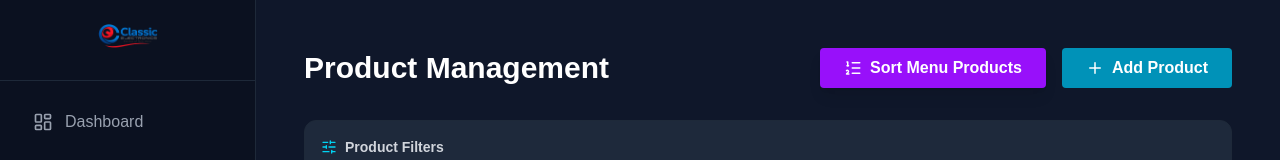
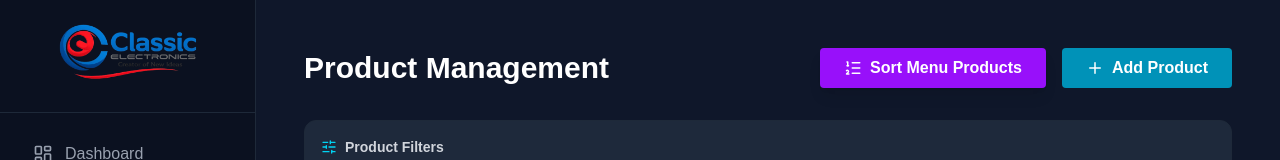
Before and after one commit to theclassictowers-arch/ClassicElectronics-Frontend, a Next.js app: page /admin/products in a window 1280 px wide. Shown: the top 160 px of the page. Built offline with nearby package versions, Linux system fonts and the light colour scheme; no server answers; sample sign-in values are in the browser's storage.

Commit message:
set logo admin side fix

```diff
--- a/src/app/admin/layout.tsx
+++ b/src/app/admin/layout.tsx
@@ -46,7 +46,7 @@ const AdminLayout = ({ children }: { children: React.ReactNode }) => {
             {/* Sidebar */}
             <aside className="w-64 bg-[#0b1120] border-r border-gray-800 flex flex-col fixed h-full">
                 <div className="p-6 border-b border-gray-800 text-center">
-                    <Image src="/favicon.png" alt="Classic Logo" width={60} height={60} className="rounded-sm mb-2 mx-auto" />
+                    <Image src="/Classic_logo.png" alt="Classic Logo" width={140} height={60} className="rounded-sm mb-2 mx-auto" />
 
                 </div>
 
```
